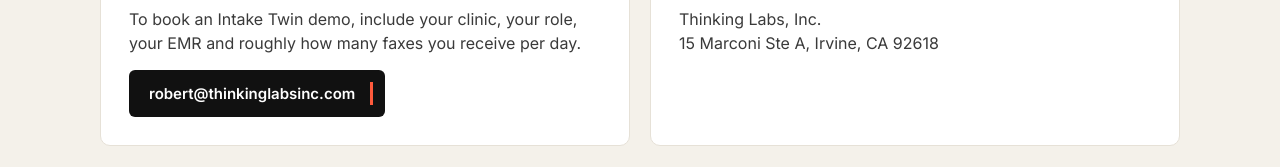
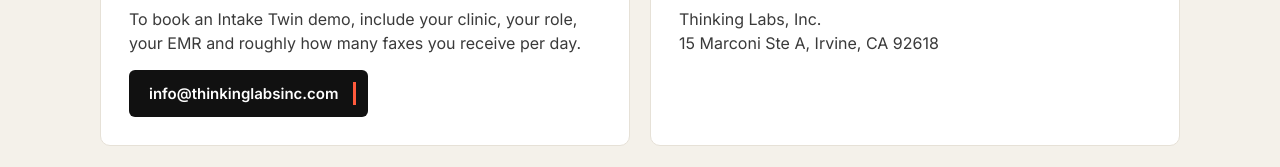
Before and after one commit to nghiemrobert1/thinking-labs-site, a Next.js app: page /contact in a window 1280 px wide. Shown: the part 514-681 px from the top of the page. Built offline with nearby package versions, Linux system fonts and the light colour scheme.

Commit message:
Public contact email: info@thinkinglabsinc.com

```diff
--- a/src/app/contact/page.tsx
+++ b/src/app/contact/page.tsx
@@ -3,7 +3,7 @@
 
 export const metadata: Metadata = {
   title: "Contact",
-  description: "Contact Thinking Labs about CKD Twin or Intake Twin. Email robert@thinkinglabsinc.com. 15 Marconi Ste A, Irvine, CA 92618.",
+  description: "Contact Thinking Labs about CKD Twin or Intake Twin. Email info@thinkinglabsinc.com. 15 Marconi Ste A, Irvine, CA 92618.",
   alternates: { canonical: "/contact" },
 };
 
--- a/src/lib/company.ts
+++ b/src/lib/company.ts
@@ -5,7 +5,7 @@
 export const COMPANY_REGION = "CA";
 export const COMPANY_POSTAL = "92618";
 export const COMPANY_ADDRESS = "15 Marconi Ste A, Irvine, CA 92618";
-export const COMPANY_CONTACT_EMAIL = "robert@thinkinglabsinc.com";
+export const COMPANY_CONTACT_EMAIL = "info@thinkinglabsinc.com";
 export const SITE_URL = "https://thinkinglabsinc.com";
 
 /** Cleared regulatory sentence. Keep verbatim. */
```
